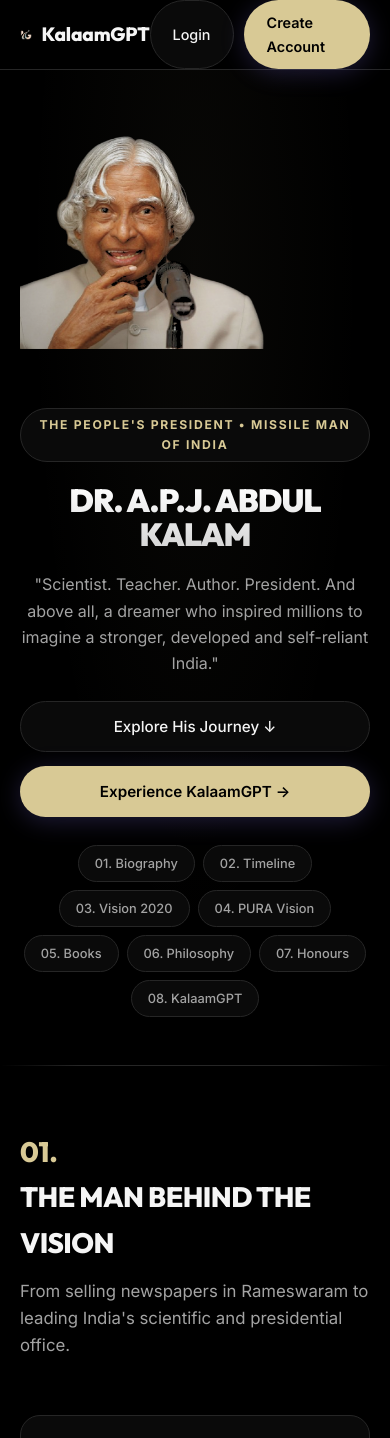
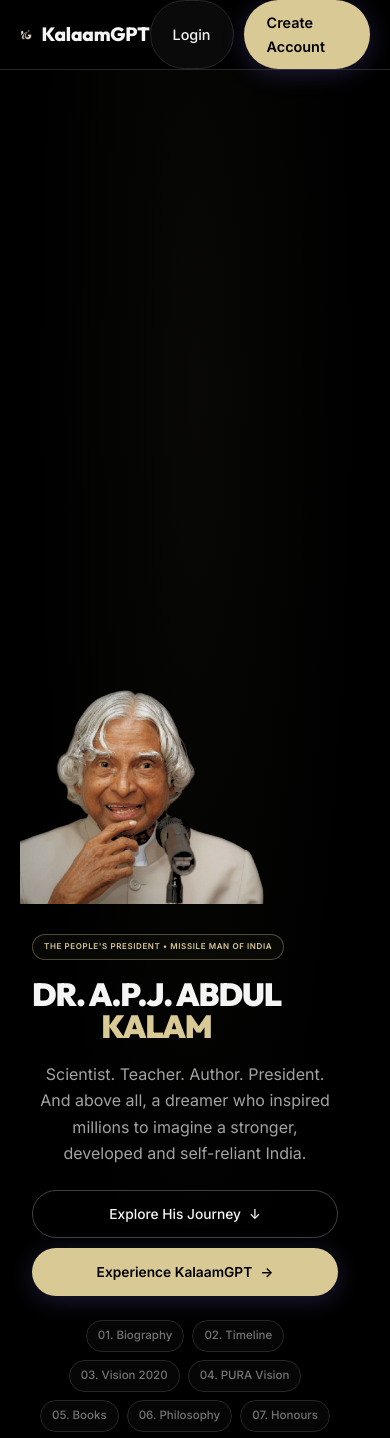
Before and after one commit to asfahana01/KalaamGPT--, a Flask app: page / in a window 390 px wide. Shown: the top 1438 px of the page. Run offline with Flask 3, Linux system fonts and the light colour scheme.

Commit message:
updated ui

```diff
--- a/static/style.css
+++ b/static/style.css
@@ -1603,9 +1517,8 @@ video {
 }
 
 .hero-portrait-image {
-    width: auto;
+    width: 100%;
     height: 100%;
-    max-width: none;
     object-fit: contain;
     object-position: left center;
     opacity: 1;
@@ -1633,42 +1546,51 @@ video {
     display: flex;
     flex-direction: column;
     align-items: flex-start;
-    flex: 1;
+    flex: 1 1 0;
     min-width: 0;
-    max-width: 720px;
+    max-width: 700px;
 }
 
 .hero-badge {
-    padding: 6px 16px;
+    padding: 7px 14px;
     border-radius: 9999px;
-    border: 1px solid var(--border);
-    background: var(--surface-secondary);
+    border: 1px solid var(--accent-border);
+    background: rgba(216, 201, 149, 0.06);
     color: var(--accent);
-    font-size: 0.76rem;
+    font-size: clamp(0.62rem, 0.75vw, 0.72rem);
     font-weight: 700;
-    letter-spacing: 0.14em;
-    margin-bottom: 22px;
+    letter-spacing: 0.1em;
+    line-height: 1.4;
+    margin-bottom: 24px;
 }
 
 .hero-title {
+    display: flex;
+    flex-direction: column;
+    align-items: flex-start;
     font-family: var(--font-heading);
-    font-size: clamp(2.2rem, 5.2vw, 4.5rem);
+    font-size: clamp(2.4rem, 4.5vw, 4rem);
     font-weight: 900;
-    letter-spacing: -0.03em;
-    line-height: 1.05;
-    margin-bottom: 20px;
-    color: var(--text-primary);
-    background: linear-gradient(180deg, #FFFFFF 0%, #D4D4D4 100%);
-    -webkit-background-clip: text;
-    -webkit-text-fill-color: transparent;
+    letter-spacing: -0.035em;
+    line-height: 1.02;
+    margin: 0 0 22px;
+    color: var(--text-primary);
+}
+
+.hero-title-main {
+    color: #F5F5F5;
+}
+
+.hero-title-highlight {
+    color: var(--accent);
 }
 
 .hero-quote-subtitle {
-    max-width: 620px;
-    font-size: clamp(1.05rem, 1.8vw, 1.25rem);
+    max-width: 580px;
+    font-size: clamp(0.98rem, 1.25vw, 1.12rem);
     color: var(--text-secondary);
-    line-height: 1.65;
-    margin-bottom: 34px;
+    line-height: 1.75;
+    margin: 0 0 28px;
     font-weight: 400;
 }
 
@@ -1676,39 +1598,63 @@ video {
     display: flex;
     flex-wrap: wrap;
     gap: 14px;
-    margin-bottom: 46px;
+    margin-bottom: 30px;
 }
 
 .hero-btn {
-    padding: 12px 26px;
-    font-size: 0.95rem;
+    min-height: 48px;
+    padding: 12px 22px;
+    font-size: 0.9rem;
+    transition: transform var(--transition-base), background-color var(--transition-base), border-color var(--transition-base), color var(--transition-base), box-shadow var(--transition-base);
+}
+
+.hero-btn:hover {
+    transform: translateY(-2px);
+}
+
+.hero-btn.primary-pill-btn:hover {
+    box-shadow: 0 8px 24px rgba(216, 201, 149, 0.18);
+}
+
+.hero-btn.ghost-pill-btn {
+    background: transparent;
+    border-color: var(--border-hover);
+}
+
+.hero-btn.ghost-pill-btn:hover {
+    background: rgba(255, 255, 255, 0.04);
+    border-color: rgba(216, 201, 149, 0.45);
+    color: var(--accent);
 }
 
 /* Hotspot Pills */
 .hotspot-pills-row {
     display: flex;
     flex-wrap: wrap;
-    justify-content: center;
-    gap: 8px;
-    max-width: 860px;
+    justify-content: flex-start;
+    gap: 9px;
+    width: 100%;
+    max-width: 700px;
 }
 
 .hotspot-pill {
-    padding: 7px 16px;
+    padding: 8px 13px;
     border-radius: 9999px;
     border: 1px solid var(--border);
-    background: var(--surface-secondary);
-    color: var(--text-secondary);
+    background: rgba(255, 255, 255, 0.025);
+    color: var(--text-muted);
     text-decoration: none;
-    font-size: 0.8rem;
+    font-size: 0.76rem;
     font-weight: 500;
+    line-height: 1.2;
+    white-space: nowrap;
     transition: background-color var(--transition-fast), border-color var(--transition-fast), color var(--transition-fast), transform var(--transition-fast);
 }
 
 .hotspot-pill:hover {
-    background: var(--surface-elevated);
-    border-color: var(--accent);
-    color: #FFFFFF;
+    background: var(--accent-soft);
+    border-color: var(--accent-border);
+    color: var(--accent);
     transform: translateY(-2px);
 }
 
@@ -2519,12 +2477,30 @@ video {
     }
 
     .hero-portrait {
-        flex-basis: 45%;
-        height: 46vh;
+        flex-basis: 48%;
+        height: min(62vh, 560px);
     }
 
     .hero-title {
-        font-size: clamp(2rem, 5vw, 3.6rem);
+        font-size: clamp(2.1rem, 4.4vw, 3.2rem);
+    }
+
+    .hero-badge {
+        margin-bottom: 20px;
+    }
+
+    .hero-cta-group {
+        gap: 10px;
+        margin-bottom: 24px;
+    }
+
+    .hotspot-pills-row {
+        gap: 8px;
+    }
+
+    .hotspot-pill {
+        padding: 7px 10px;
+        font-size: 0.7rem;
     }
 }
 
@@ -2553,9 +2529,43 @@ video {
         padding: 72px 20px;
     }
 
+    .hero-section {
+        flex-direction: column;
+        justify-content: center;
+        text-align: center;
+    }
+
     .hero-portrait {
-        flex-basis: 42%;
-        height: min(42vh, 38vw);
+        flex: 0 0 auto;
+        width: 100%;
+        height: min(42vh, 360px);
+        margin-bottom: 16px;
+        justify-content: center;
+    }
+
+    .hero-container {
+        width: 100%;
+        max-width: 700px;
+        align-items: center;
+    }
+
+    .hero-title {
+        align-items: center;
+        font-size: clamp(2rem, 4.4vw, 3rem);
+    }
+
+    .hero-quote-subtitle {
+        max-width: 620px;
+    }
+
+    .hero-cta-group,
+    .hotspot-pills-row {
+        justify-content: center;
+    }
+
+    .hero-btn {
+        padding: 11px 18px;
+        font-size: 0.86rem;
     }
 }
 
@@ -2602,48 +2602,118 @@ video {
     }
 
     .hero-section {
-        min-height: 100vh;
-        padding: 88px 20px 48px;
+        min-height: auto;
+        padding: 96px 20px 52px;
         flex-direction: column;
         justify-content: center;
         text-align: center;
     }
 
+   /* =================================
+   LARGE DR. KALAM PORTRAIT
+================================= */
+
 .hero-portrait {
-        flex: 0 0 auto;
     width: 100%;
-        height: 36vh;
-        min-height: 190px;
-        margin-bottom: 16px;
+    height: calc(100vh - 36px);
+
+    display: flex;
+    align-items: flex-end;
     justify-content: center;
+
+    overflow: hidden;
+    position: relative;
+
+    padding: 0;
+    margin: 0;
 }
 
 .hero-portrait-image {
+    display: block;
+
+    width: 100%;
     height: 100%;
-        max-width: 100%;
-    }
+
+    max-width: none;
+    max-height: none;
+
+    object-fit: contain;
+    object-position: center bottom;
+
+    margin: 0;
+    padding: 0;
+}
+
+    /* =================================
+   RIGHT-HAND CONTENT
+================================= */
 
 .hero-container {
     width: 100%;
-        align-items: center;
+    max-width: 620px;
+
+    display: flex;
+    flex-direction: column;
+    align-items: flex-start;
+    justify-content: center;
+
+    padding: 30px 32px 30px 12px;
+    margin: 0;
+
+    box-sizing: border-box;
+    min-width: 0;
 }
 
     .hero-title {
-        font-size: clamp(2rem, 8vw, 3rem);
+        align-items: center;
+        font-size: clamp(2rem, 8vw, 2.8rem);
+        margin-bottom: 18px;
+    }
+
+  .hero-badge {
+    display: inline-block;
+
+    padding: 7px 11px;
+    margin-bottom: 18px;
+
+    border: 1px solid rgba(216, 201, 149, 0.35);
+    border-radius: 30px;
+
+    background: rgba(216, 201, 149, 0.03);
+
+    color: #D8C995;
+
+    font-size: 8px;
+    font-weight: 600;
+    letter-spacing: 0.6px;
+    line-height: 1.2;
 }
 
     .hero-quote-subtitle {
         font-size: 1rem;
+        line-height: 1.65;
         margin-bottom: 24px;
     }
 
     .hero-cta-group {
-        margin-bottom: 28px;
+        justify-content: center;
+        gap: 10px;
+        margin-bottom: 24px;
     }
 
     .hero-btn,
     .cta-large-btn {
         width: 100%;
+    }
+
+    .hotspot-pills-row {
+        justify-content: center;
+        gap: 8px;
+    }
+
+    .hotspot-pill {
+        padding: 8px 11px;
+        font-size: 0.72rem;
     }
 
     .kalam-postcard {
--- a/templates/landing.html
+++ b/templates/landing.html
@@ -67,22 +67,28 @@
       </div>
       <div class="hero-container">
         <div class="hero-badge">
-          THE PEOPLE'S PRESIDENT &bull; MISSILE MAN OF INDIA
+          THE PEOPLE'S PRESIDENT <span>&bull;</span> MISSILE MAN OF INDIA
         </div>
-        <h1 class="hero-title">DR. A.P.J. ABDUL KALAM</h1>
+
+        <h1 class="hero-title">
+          <span class="hero-title-main">DR. A.P.J. ABDUL</span>
+          <span class="hero-title-highlight">KALAM</span>
+        </h1>
+
         <p class="hero-quote-subtitle">
-          "Scientist. Teacher. Author. President. And above all, a dreamer who
+          Scientist. Teacher. Author. President. And above all, a dreamer who
           inspired millions to imagine a stronger, developed and self-reliant
-          India."
+          India.
         </p>
 
         <div class="hero-cta-group">
-          <a href="#about" class="ghost-pill-btn hero-btn"
-            >Explore His Journey ↓</a
-          >
-          <a href="/signup" class="primary-pill-btn hero-btn"
-            >Experience KalaamGPT →</a
-          >
+          <a href="#about" class="ghost-pill-btn hero-btn">
+            Explore His Journey <span>&darr;</span>
+          </a>
+
+          <a href="/signup" class="primary-pill-btn hero-btn">
+            Experience KalaamGPT <span>&rarr;</span>
+          </a>
         </div>
 
         <!-- Hotspot Pills -->
@@ -334,7 +340,7 @@
     <section id="pura" class="landing-section">
       <div class="section-header">
         <span class="sec-index">04.</span>
-        <h2 class="sec-heading">PURA — RURAL-URBAN INTEGRATION</h2>
+        <h2 class="sec-heading">PURA : RURAL-URBAN INTEGRATION</h2>
         <p class="sec-lead">
           Providing Urban Amenities in Rural Areas to empower 70% of India's
           population.
@@ -392,7 +398,14 @@
 
       <div class="books-grid">
         <div class="book-card">
-          <div class="book-cover">🔥</div>
+          <div class="book-cover">
+            <div className="feature-icon">
+              <img
+                src="static/images/wings-of-fire.png"
+                alt="Wings of Fire by Dr. A. P. J. Abdul Kalam"
+              />
+            </div>
+          </div>
           <h3>Wings of Fire</h3>
           <div class="book-tag">Autobiography</div>
           <p>
@@ -403,7 +416,12 @@
         </div>
 
         <div class="book-card">
-          <div class="book-cover">💡</div>
+          <div class="book-cover">
+            <img
+                src="static/images/ignited-minds.png"
+                alt="Wings of Fire by Dr. A. P. J. Abdul Kalam"
+              />
+          </div>
           <h3>Ignited Minds</h3>
           <div class="book-tag">Youth Motivation</div>
           <p>
@@ -413,7 +431,12 @@
         </div>
 
         <div class="book-card">
-          <div class="book-cover">🎯</div>
+          <div class="book-cover">
+            <img
+                src="static/images/india-2020.jpg"
+                alt="Wings of Fire by Dr. A. P. J. Abdul Kalam"
+              />
+          </div>
           <h3>India 2020</h3>
           <div class="book-tag">National Vision</div>
           <p>
@@ -423,7 +446,12 @@
         </div>
 
         <div class="book-card">
-          <div class="book-cover">📖</div>
+          <div class="book-cover">
+            <img
+                src="static/images/my-journey.png"
+                alt="Wings of Fire by Dr. A. P. J. Abdul Kalam"
+              />
+          </div>
           <h3>My Journey</h3>
           <div class="book-tag">Personal Reflections</div>
           <p>
@@ -433,7 +461,12 @@
         </div>
 
         <div class="book-card">
-          <div class="book-cover">✨</div>
+          <div class="book-cover">
+            <img
+                src="static/images/guiding-souls.webp"
+                alt="Wings of Fire by Dr. A. P. J. Abdul Kalam"
+              />
+          </div>
           <h3>Guiding Souls</h3>
           <div class="book-tag">Philosophy & Purpose</div>
           <p>
@@ -441,6 +474,20 @@
             spirituality, ethics, and living a purposeful life.
           </p>
         </div>
+        <div class="book-card">
+          <div class="book-cover">
+            <img
+                src="static/images/turning-points.png"
+                alt="Wings of Fire by Dr. A. P. J. Abdul Kalam"
+              />
+          </div>
+          <h3>Turning Points</h3>
+<div class="book-tag">Leadership & Inspiration</div>
+<p>
+  A compelling account of pivotal moments in India's journey and Dr. Kalam's
+  own life, sharing lessons on leadership, overcoming challenges, and turning
+  dreams into meaningful action.
+</p>
       </div>
     </section>
 
@@ -464,7 +511,7 @@
             result in action.
           </p>
           <div id="quoteAuthor" class="quote-author">
-            — Dr. A.P.J. Abdul Kalam
+            ~ Dr. A.P.J. Abdul Kalam
           </div>
         </div>
         <div class="quote-controls">
@@ -484,7 +531,7 @@
     <section id="awards" class="landing-section">
       <div class="section-header">
         <span class="sec-index">07.</span>
-        <h2 class="sec-heading">HONOURS & DECORATIONS</h2>
+        <h2 class="sec-heading">HONOURS</h2>
         <p class="sec-lead">
           National and international recognitions bestowed upon Dr. Kalam.
         </p>
@@ -550,8 +597,12 @@
       <div class="why-card">
         <div class="why-header">
           <div className="feature-icon">
-          <img src="static/images/logo-nobg.png" alt="" class="feature-logo" />
-        </div>
+            <img
+              src="static/images/logo-nobg.png"
+              alt=""
+              class="feature-logo"
+            />
+          </div>
           <div>
             <h3>Conversational AI Grounded in Authentic Writings</h3>
             <p class="why-badge">
```
Also changed, not shown: other parts of static/style.css (+14 -98 lines). Lines whose indentation alone changed are shown as unchanged.
